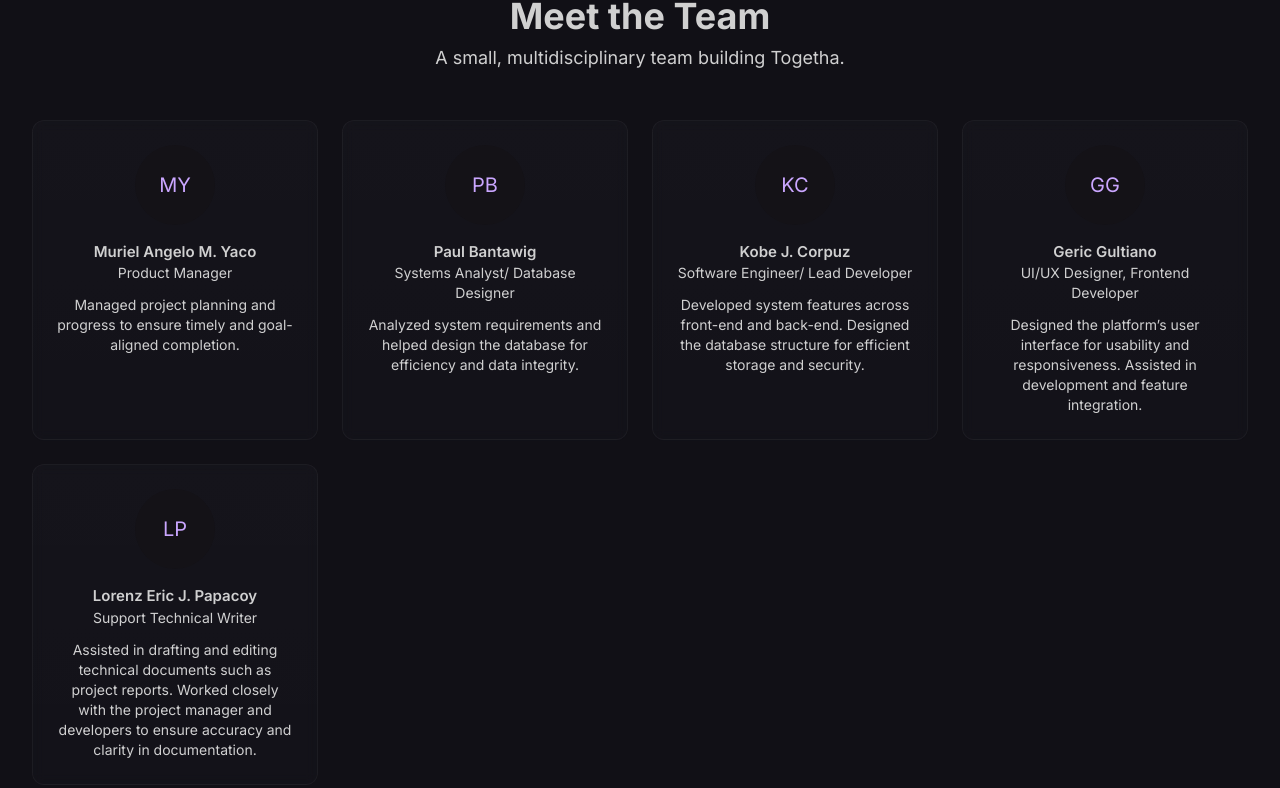
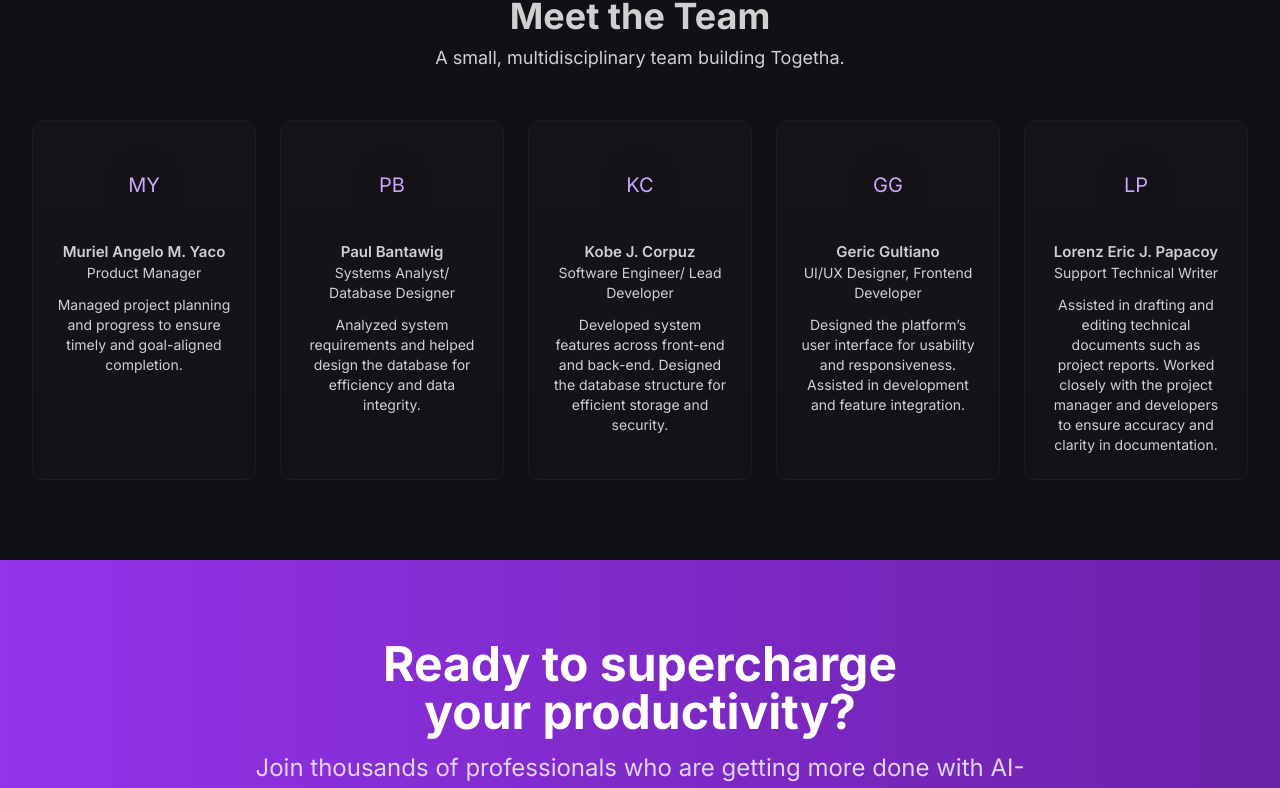
Before and after one commit to gericgultiano/Togetha-Landing, a Vue app: page / in a window 1280 px wide. Shown: the part 2580-3368 px from the top of the page. Built offline with nearby package versions, Linux system fonts and the light colour scheme.

Commit message:
Update team grid layout to better accommodate 5 team members

```diff
--- a/src/components/HelloWorld.vue
+++ b/src/components/HelloWorld.vue
@@ -236,7 +236,7 @@
           <p class="text-lg text-muted-foreground max-w-2xl mx-auto">A small, multidisciplinary team building Togetha.</p>
         </div>
 
-        <div class="grid grid-cols-1 sm:grid-cols-2 md:grid-cols-4 gap-6">
+        <div class="grid grid-cols-1 sm:grid-cols-2 md:grid-cols-3 lg:grid-cols-5 gap-6">
           <div v-for="member in team" :key="member.name"
             class="bg-card border border-border rounded-xl p-6 flex flex-col items-center text-center">
             <div class="w-20 h-20 rounded-full bg-muted flex items-center justify-center text-xl font-semibold mb-4 overflow-hidden">
```
